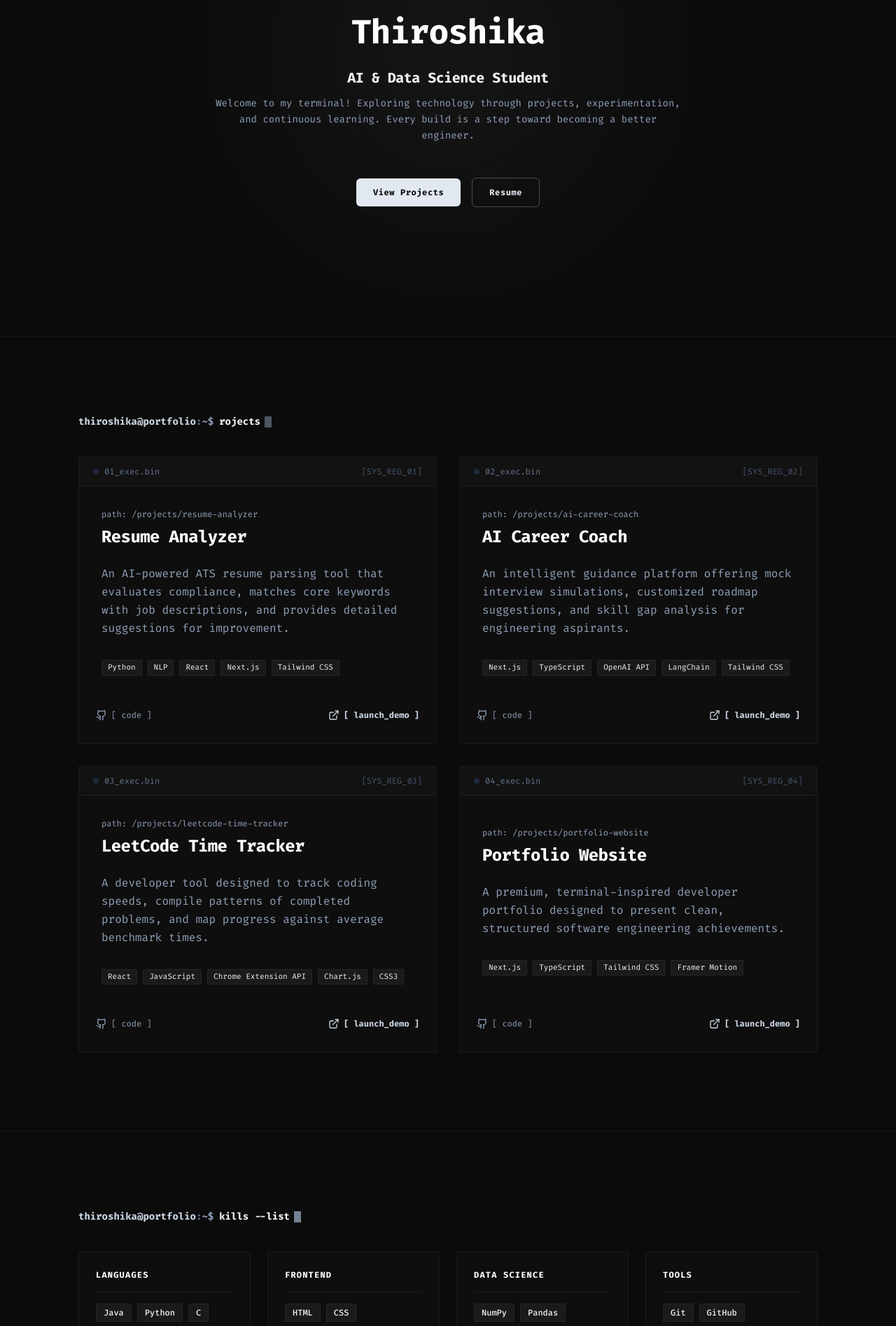
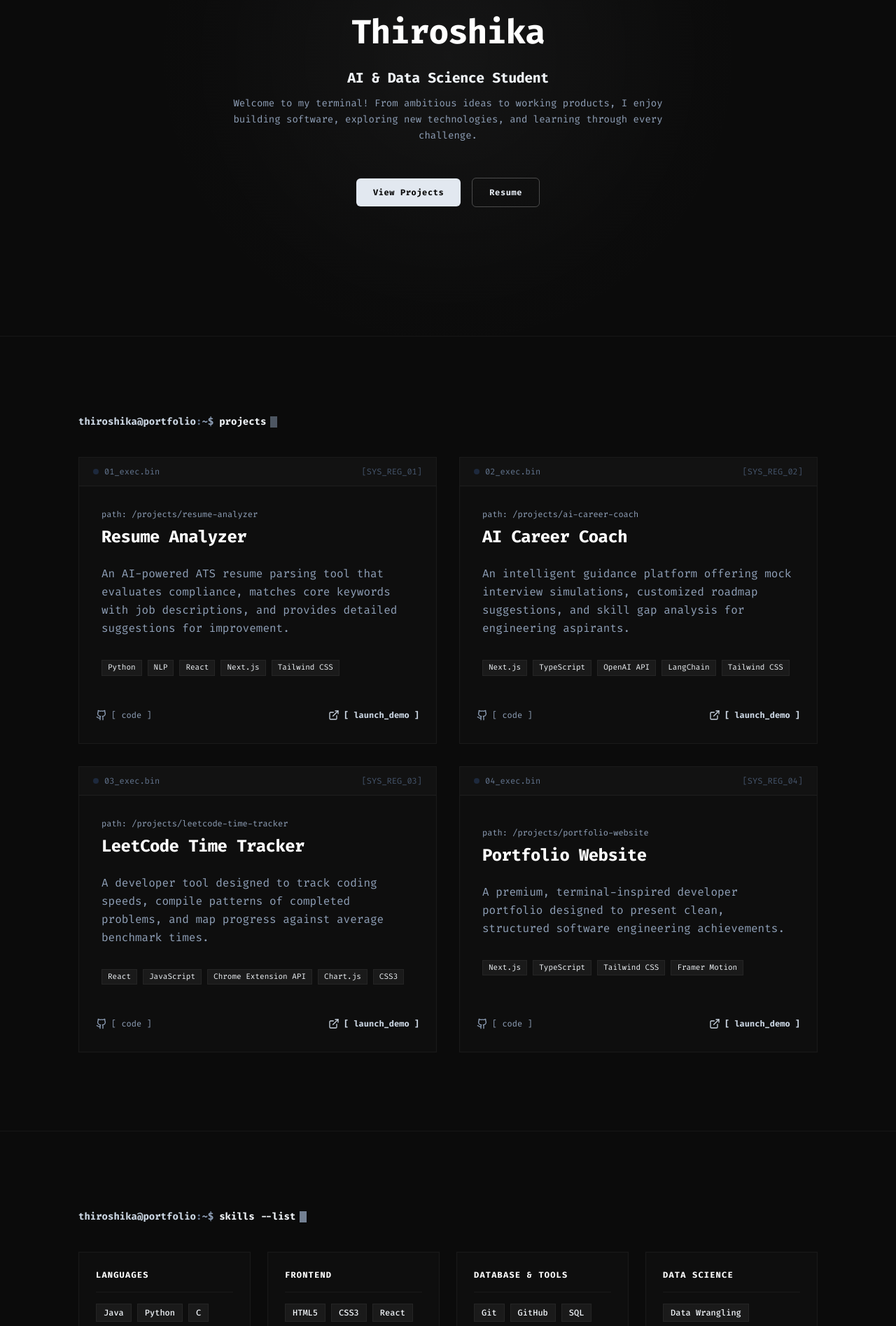
Before and after one commit to thiroshika-am/Portfolio, a Next.js app: page / in a window 1280 px wide. Shown: the part 320-2215 px from the top of the page at 70% size. Built offline with nearby package versions, Linux system fonts and the light colour scheme.

Commit message:
updated portfolio

```diff
--- a/components/Hero.tsx
+++ b/components/Hero.tsx
@@ -59,16 +59,16 @@ export default function Hero() {
         >
           <motion.div variants={itemVariants} className="space-y-2">
             <h1 className="text-3xl sm:text-4xl md:text-5xl font-bold text-white tracking-tight leading-[1.15] font-mono">
-              Thiroshika
+              {portfolioConfig.personal.name}
             </h1>
           </motion.div>
 
           <motion.div variants={itemVariants} className="space-y-3 flex flex-col items-center">
             <h2 className="text-base sm:text-lg md:text-xl font-bold text-slate-100 font-mono tracking-tight">
-              AI & Data Science Student
+              {portfolioConfig.personal.title}
             </h2>
             <p className="text-xs sm:text-sm text-slate-400 leading-relaxed max-w-2xl font-mono">
-              Welcome to my terminal! Exploring technology through projects, experimentation, and continuous learning. Every build is a step toward becoming a better engineer.
+              {portfolioConfig.personal.tagline}
             </p>
           </motion.div>
 
--- a/components/Skills.tsx
+++ b/components/Skills.tsx
@@ -36,9 +36,6 @@ export default function Skills() {
           className="grid grid-cols-1 sm:grid-cols-2 lg:grid-cols-4 gap-6 mt-10"
         >
           {portfolioConfig.skills.map((category, idx) => {
-            // Map "Web Development" to "Frontend" as requested by user
-            const displayName = category.category === "Web Development" ? "Frontend" : category.category;
-
             return (
               <motion.div
                 key={idx}
@@ -47,7 +44,7 @@ export default function Skills() {
               >
                 {/* Category Header */}
                 <h3 className="text-xs font-bold text-white uppercase tracking-widest font-sans border-b border-white/5 pb-4 mb-4 select-none">
-                  {displayName}
+                  {category.category}
                 </h3>
 
                 {/* Skill Badges Container */}
--- a/components/TerminalPrompt.tsx
+++ b/components/TerminalPrompt.tsx
@@ -16,12 +16,16 @@ export default function TerminalPrompt({ command }: TerminalPromptProps) {
   useEffect(() => {
     if (!isInView) return;
 
+    setDisplayedText("");
+    setIsTypingComplete(false);
+
     let index = 0;
     const intervalTime = 60;
 
     const typingTimer = setInterval(() => {
       if (index < command.length) {
-        setDisplayedText((prev) => prev + command.charAt(index));
+        const char = command.charAt(index);
+        setDisplayedText((prev) => prev + char);
         index++;
       } else {
         clearInterval(typingTimer);
--- a/config/portfolio.ts
+++ b/config/portfolio.ts
@@ -30,7 +30,7 @@ export const portfolioConfig: PortfolioConfig = {
   personal: {
     name: "Thiroshika",
     title: "AI & Data Science Student",
-    tagline: "Welcome to my terminal! Exploring technology through projects, experimentation, and continuous learning. Every build is a step toward becoming a better engineer.",
+    tagline: "Welcome to my terminal! From ambitious ideas to working products, I enjoy building software, exploring new technologies, and learning through every challenge.",
     subTagline: "Focusing on systems, algorithms, and full-stack machine learning tooling.",
     email: "thiroshikaam@gmail.com",
     linkedin: "https://www.linkedin.com/in/thiroshika-a-m/",
@@ -43,16 +43,16 @@ export const portfolioConfig: PortfolioConfig = {
       skills: ["Java", "Python", "C", "JavaScript", "TypeScript", "SQL"]
     },
     {
-      category: "Web Development",
-      skills: ["HTML", "CSS", "Tailwind CSS", "React", "Next.js"]
+      category: "Frontend",
+      skills: ["HTML5", "CSS3", "React", "Next.js", "Tailwind CSS"]
+    },
+    {
+      category: "Database & Tools",
+      skills: ["Git", "GitHub", "SQL", "MySQL", "Docker", "VS Code"]
     },
     {
       category: "Data Science",
-      skills: ["NumPy", "Pandas", "Matplotlib", "Machine Learning"]
-    },
-    {
-      category: "Tools",
-      skills: ["Git", "GitHub", "VS Code", "Postman", "Linux"]
+      skills: ["Data Wrangling", "Exploratory Data Analysis (EDA)", "NumPy", "Pandas", "Matplotlib", "Seaborn"]
     }
   ],
   projects: [
```
Also changed, not shown: 1 other file (tests, documents, lock files or other folders).
